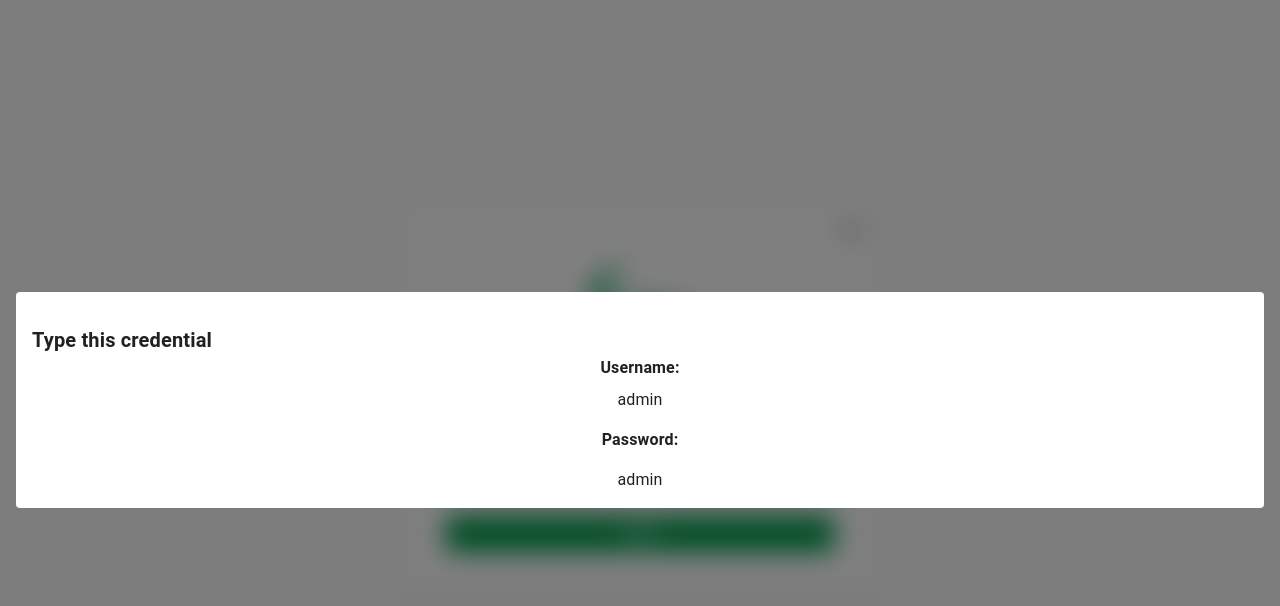
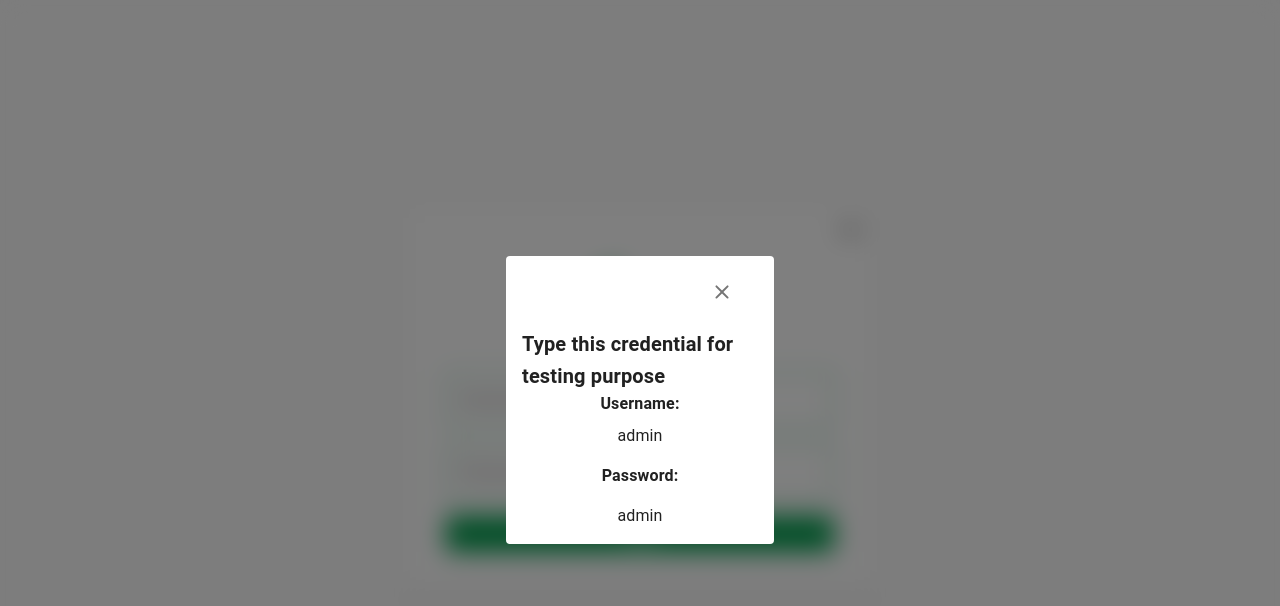
Before and after one commit to Adzman1999/flora-info-sc, a React (Create React App) app in the folder client/: page / in a window 1280 px wide. Both pictures are taken after a click on the button "Open to show a given credential". Shown: the top 606 px of the page. Built offline with nearby package versions, Linux system fonts and the light colour scheme.

Commit message:
updated progress bar

```diff
--- a/client/src/auth/Login.js
+++ b/client/src/auth/Login.js
@@ -14,7 +14,7 @@ import { useNavigate } from "react-router-dom";
 import SnackbarMessage from "../components/SnackbarMessage";
 import FloraLogo from "../assets/fLORA.png";
 import ModalComponent from "../components/ModalComponent";
-import { KeyRounded, closeRounded } from "@mui/icons-material";
+import { KeyRounded, CloseRounded } from "@mui/icons-material";
 
 const Login = () => {
   const [username, setUsername] = useState("");
@@ -80,14 +80,14 @@ const Login = () => {
           background: "transparent",
           height: "100vh",
         }}>
-        <ModalComponent open={open}>
-          <Stack direction='row-reverse'>
+        <ModalComponent open={open} mdWidth={300}>
+          <Stack direction='row-reverse' sx={{ mt: 2, mr: 2 }}>
             <IconButton onClick={handleClose}>
-              <closeRounded />
+              <CloseRounded />
             </IconButton>
           </Stack>
           <Typography mt={2} variant='h6' fontWeight={600}>
-            Type this credential
+            Type this credential for testing purpose
           </Typography>
           <Stack flexDirection='column' spacing={2}>
             <Stack alignItems='center' spacing={1}>
```
